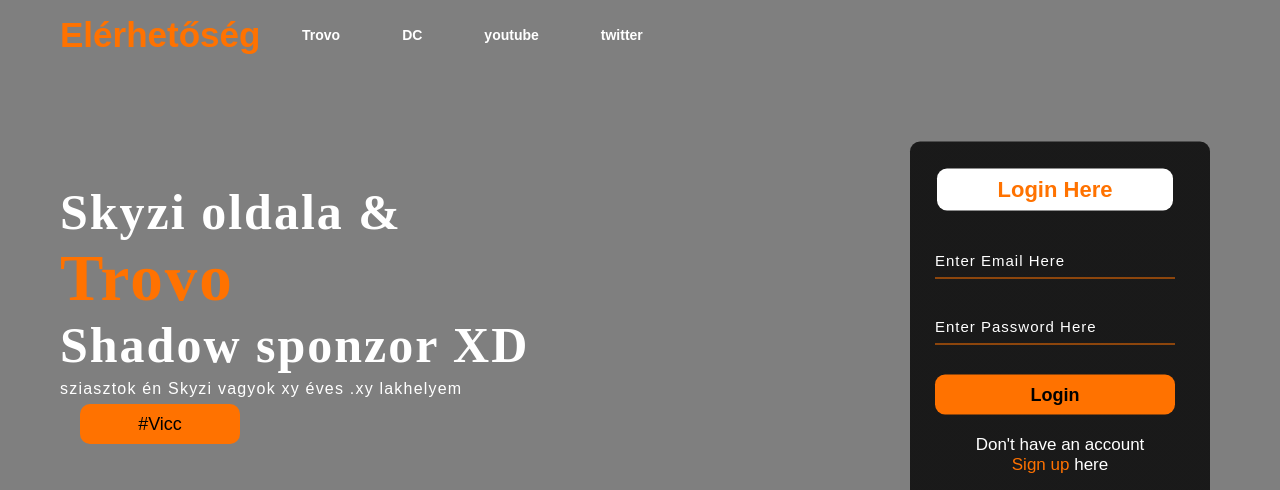
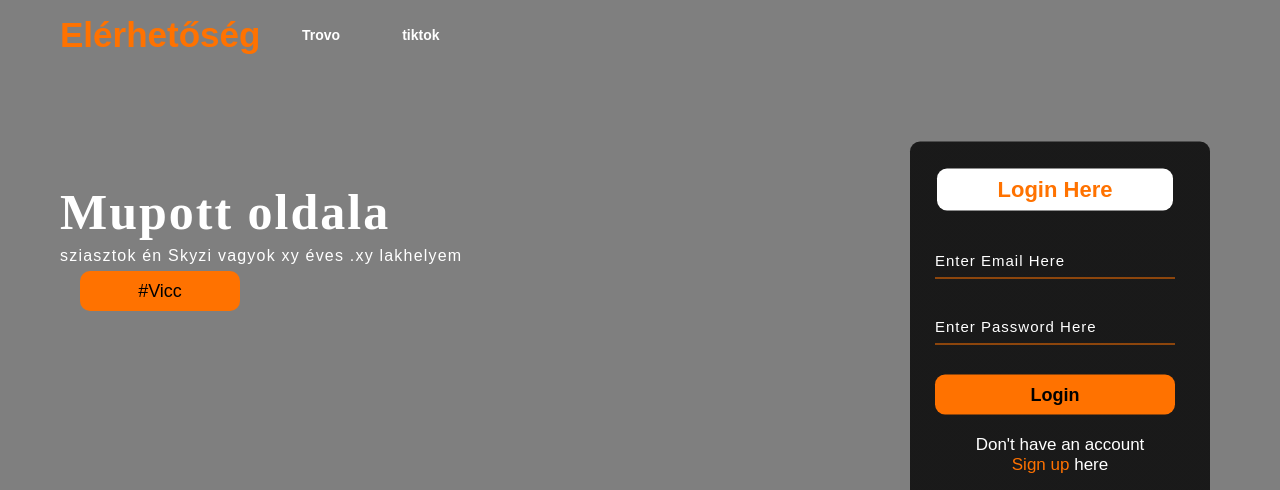
Before and after one commit to marciweboldal/mupot, a plain HTML site: page index.html in a window 1280 px wide. Shown: the top 490 px of the page. Drawn offline with nearby package versions, Linux system fonts and the light colour scheme.

Commit message:
Update index.html

```diff
--- a/index.html
+++ b/index.html
@@ -14,11 +14,11 @@
 
             <div class="menu">
                 <ul>
-                    <li><a href="https://trovo.live/SkyZiii">Trovo</a></li>
-                    <li><a href="https://discord.com/invite/hZX78KMA3A">DC</a></li>
+                    <li><a href="https://trovo.live/s/Mupott_fanboy/211191302">Trovo</a></li>
+                    <li><a href="tiktok.com/@trovo.xresh">tiktok</a></li>
 
-                    <li><a href="https://www.youtube.com/channel/UCxof3rBTzzTPBJ6pm2jXbig">youtube</a></li>
-                    <li><a href="https://twitter.com/SkyZ_iii">twitter</a></li>
+
+
                 </ul>
             </div>
 
@@ -26,7 +26,7 @@
 
         </div>
         <div class="content">
-            <h1>Skyzi oldala & <br><span>Trovo</span> <br>Shadow sponzor XD</h1>
+            <h1>Mupott oldala </h1>
             <p class="par">sziasztok én Skyzi vagyok xy éves .xy lakhelyem <br>
 
 
@@ -36,7 +36,7 @@
                     <h2>Login Here</h2>
                     <input type="email" name="email" placeholder="Enter Email Here">
                     <input type="password" name="" placeholder="Enter Password Here">
-                    <button class="btnn"><a href="#">Login</a></button>
+                    <button class="btnn"><a href="tiktok.com/@trovo.xresh">Login</a></button>
 
                     <p class="link">Don't have an account<br>
                     <a href="#">Sign up </a> here</a></p>
```
